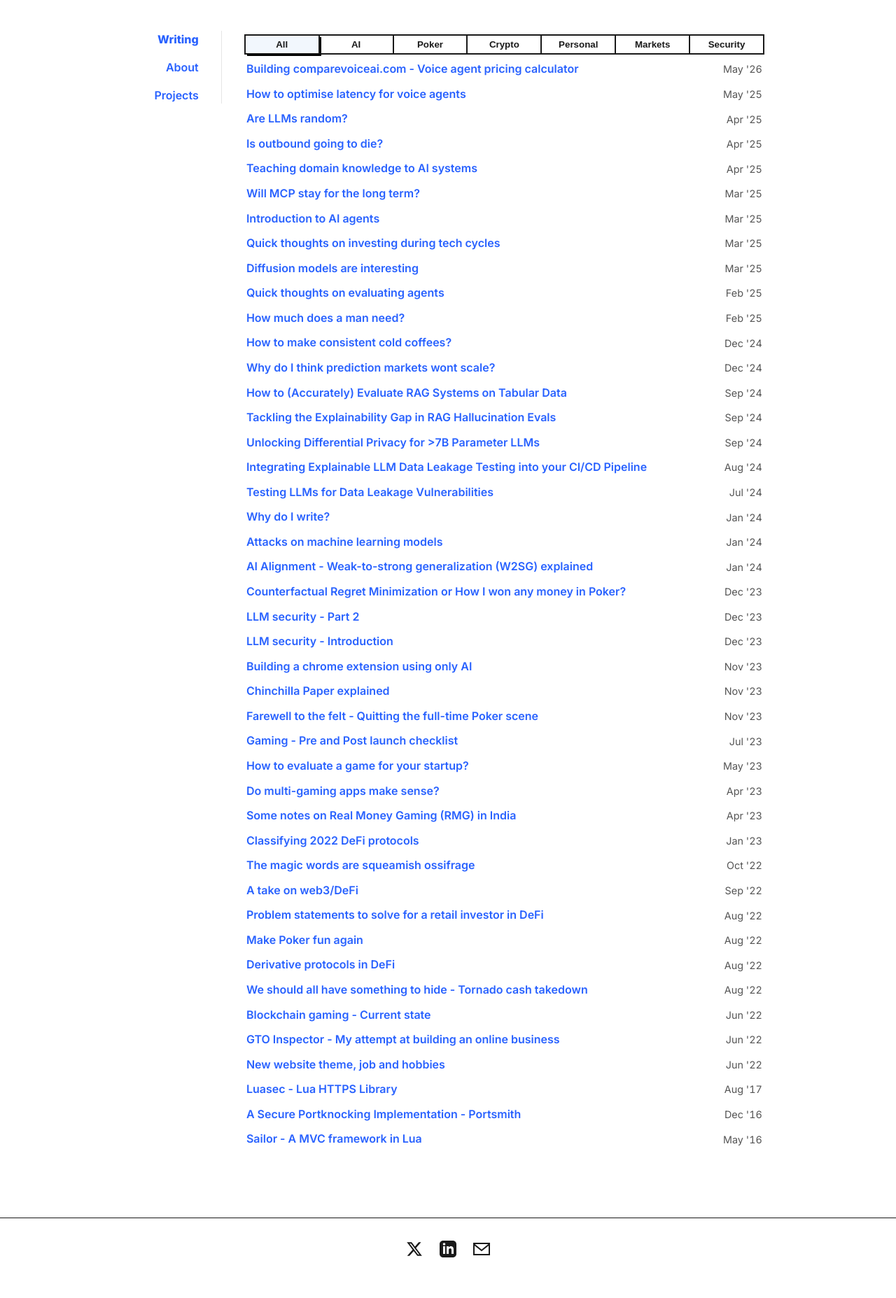
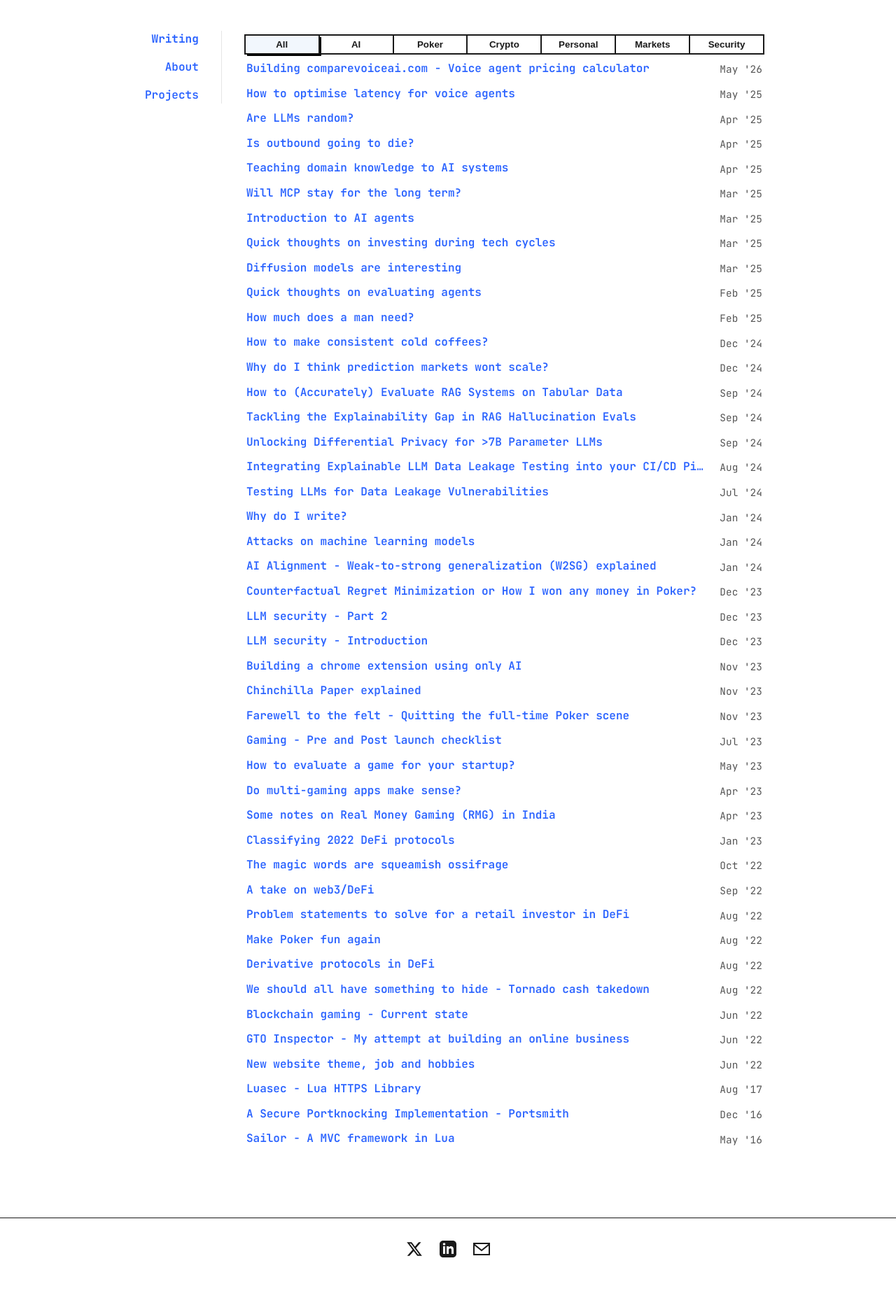
Before and after one commit to r-nikhil/r-nikhil.github.io, a Jekyll site: the page built from index.html, in a window 1280 px wide. Shown: the whole page at 70% size. Built offline with Jekyll 4.4.1, drawn with Linux system fonts in a browser that asks for light colours.

Commit message:
Assistant checkpoint: Update site font to JetBrains Mono
Assistant generated file changes:
- _includes/head.html: Update Google Fonts import to JetBrains Mono
- _sass/_main.scss: Update font family to JetBrains Mono

---

User prompt:

i want to change the font of my site to a monospace font. give me some suggestions for the font. i want a very classy mono space font (like a eb garamond inspired mono space font)

Replit-Commit-Author: Assistant
Replit-Commit-Session-Id: 66791a60-e0e6-440a-b26a-7d25a55739cc

```diff
--- a/_includes/head.html
+++ b/_includes/head.html
@@ -28,7 +28,7 @@
   <link rel="sitemap" type="application/xml" title="sitemap" href="{{ site.baseurl }}/sitemap.xml" />
   <link rel="preconnect" href="https://fonts.googleapis.com">
   <link rel="preconnect" href="https://fonts.gstatic.com" crossorigin>
-  <link href="https://fonts.googleapis.com/css2?family=Inter:wght@400;600;700;800&display=swap" rel="stylesheet">
+  <link href="https://fonts.googleapis.com/css2?family=JetBrains+Mono:wght@400;500;600;700&display=swap" rel="stylesheet">
 
   <style>
     {% capture include_to_scssify %}
--- a/_sass/_main.scss
+++ b/_sass/_main.scss
@@ -19,7 +19,7 @@
 }
 
 body {
-	font-family: 'Inter', system-ui, sans-serif;
+	font-family: 'JetBrains Mono', 'Courier New', monospace;
 	-webkit-font-smoothing: antialiased;
     text-rendering: optimizeLegibility;
 	line-height: 1.5;
```
